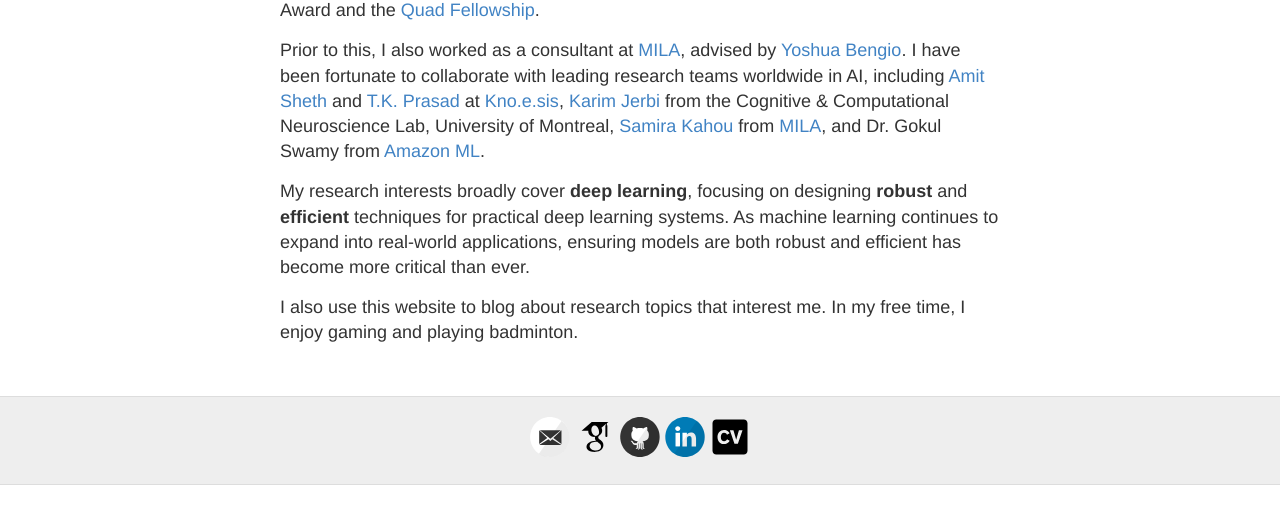
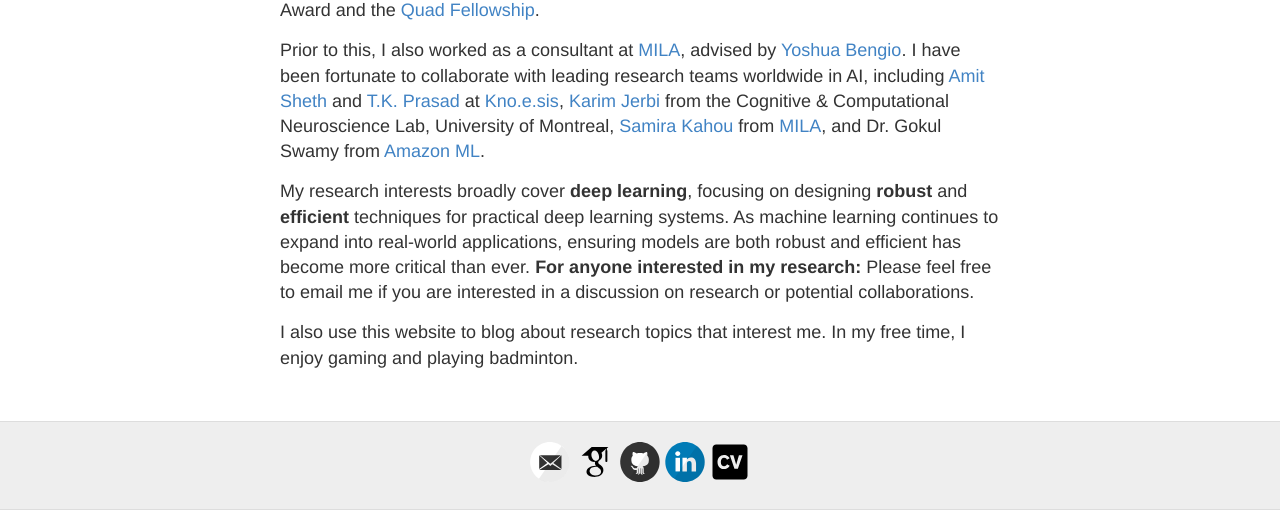
Before and after one commit to RamnathKumar181/ramnathkumar181.github.io, a Jekyll site: the page built from index.html, in a window 1280 px wide, cut to the strip 465-975 px from the top of the page. Built offline with Jekyll 4.4.1, drawn with Linux system fonts in a browser that asks for light colours; before the commit the page ends 950 px from its top, so only the background shows below that.

Commit message:
Update index.html

```diff
--- a/index.html
+++ b/index.html
@@ -21,6 +21,8 @@
 
 <p>
 My research interests broadly cover <b>deep learning</b>, focusing on designing <b>robust</b> and <b>efficient</b> techniques for practical deep learning systems. As machine learning continues to expand into real-world applications, ensuring models are both robust and efficient has become more critical than ever.
+
+<b>For anyone interested in my research:</b> Please feel free to email me if you are interested in a discussion on research or potential collaborations.
 </p>
 
 <p>
```
